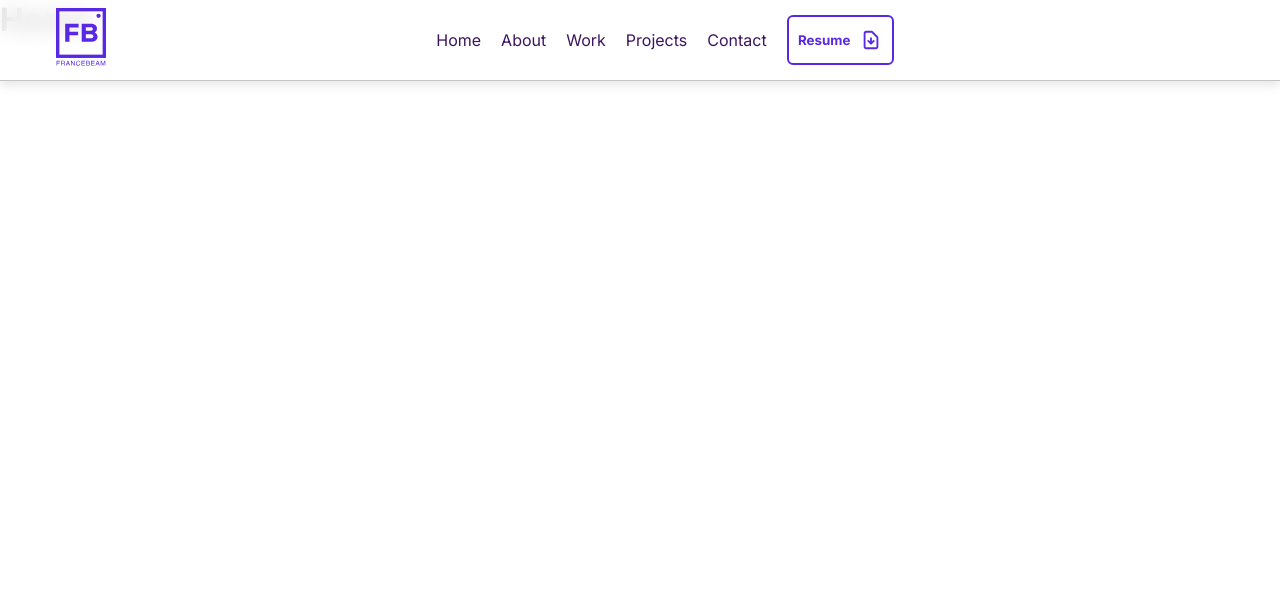
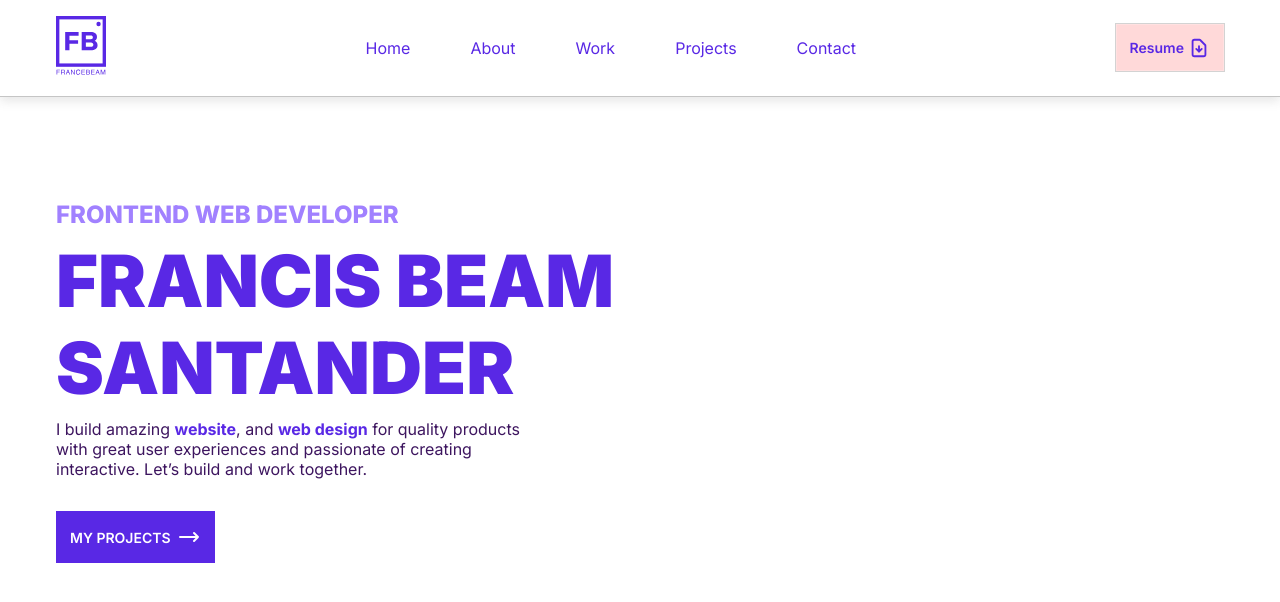
Before and after one commit to FRANCEBEAM/francisbeamsantander, a React app: page / in a window 1280 px wide. Built offline with nearby package versions, Linux system fonts and the light colour scheme.

Commit message:
wip hero section
mobile to desktop wip hero section

```diff
--- /dev/null
+++ b/src/components/Hero.js
@@ -0,0 +1,28 @@
+import React from 'react';
+import '../sass/Hero.scss';
+import { Link } from 'react-router-dom';
+import { HiOutlineArrowNarrowRight } from 'react-icons/hi'
+
+const Hero = () => {
+  return (
+    <>
+    <div className='hero-container'>
+        <div className='wrapper'>
+            <div className="hero-content">
+                <h3>FRONTEND WEB DEVELOPER</h3>
+                <h1>FRANCIS BEAM SANTANDER</h1>
+                <p>I build amazing <span>website</span>, and <span>web design</span> for quality products with great user experiences and passionate of creating interactive. Let’s build and work together.</p>
+                <div className='btn-content'>
+                    <Link to='/' className="btn-projects" href="">
+                        MY PROJECTS
+                        <HiOutlineArrowNarrowRight size={24} />
+                    </Link>
+                </div>
+            </div>
+        </div>
+    </div>
+    </>
+  )
+}
+
+export default Hero
--- a/src/components/Navbar.js
+++ b/src/components/Navbar.js
@@ -2,8 +2,8 @@ import React, { useEffect, useState } from 'react'
 import '../sass/Navbar.scss'
 import { HashLink as Link } from 'react-router-hash-link'
 import { HiOutlineDocumentDownload } from 'react-icons/hi'
-import { FaBars, FaTimes } from 'react-icons/fa'
-import { HiOutlineMenuAlt3 } from 'react-icons/hi'
+import { FaTimes } from 'react-icons/fa'
+import { HiOutlineMenuAlt3, HiX } from 'react-icons/hi'
 import useScrollListener from "../hooks/UseScroll";
 
 
@@ -31,14 +31,16 @@ const Navbar = () => {
     <>
     <nav className={`navbar-container ${navClassList.join(" ")}`} >
       <div className='wrapper'>
+
         <div className='logo'>
             <Link className='animate__animated animate__fadeInDown' to="#home" onClick={closeMobileMenu}>
               <img src="./assets/fblogovar1.svg" width={50}  alt="" />
             </Link>
         </div>
         <div className='menu-icon' onClick={handleClick}>
-          {click ? <FaTimes className='navbar-icon' /> : <HiOutlineMenuAlt3 className='navbar-icon' />}
+          {click ? <HiX className='navbar-icon' color='white' size={36} /> : <HiOutlineMenuAlt3 className='navbar-icon' size={36} />}
         </div>
+
         <ul className={click ? `nav-items active ${navClassList.join(" ")}` : "nav-items"} onClick={closeMobileMenu}>
           <li className='animate__animated animate__fadeInDown nav-item'>
             <Link className="nav-link" to="#home">
@@ -65,16 +67,21 @@ const Navbar = () => {
               Contact
             </Link>
           </li>
+          <li id="cv-section" className='animate__animated animate__fadeInDown nav-item'>
+            <a id="btn-resume" href='Francis Beam Santander Resume.pdf' download="Francis Beam Santander Resume.pdf">
+                Resume <HiOutlineDocumentDownload size='22' />
+            </a>
+          </li>
+        </ul>
+
         <div className='cv-container'>
           <li id="cv-section" className='animate__animated animate__fadeInDown nav-item'>
-                <a href='Francis Beam Santander Resume.pdf' download="Francis Beam Santander Resume.pdf">
-                  <button className="nav-link" id="btn-resume">
+            <a id="btn-resume" href='Francis Beam Santander Resume.pdf' download="Francis Beam Santander Resume.pdf">
                 Resume <HiOutlineDocumentDownload size='22' />
-                  </button>
             </a>
           </li>
         </div>
-          </ul>
+
       </div>
     </nav>
     </>
--- a/src/index.scss
+++ b/src/index.scss
@@ -7,9 +7,12 @@
 }
 
 $font-color: #3D155F;
-$font-white: #F2F2F2;
+$font-headline: #5928E5;
+$font-white: #FFFFFF;
 $primary-color: #5928E5;
 $line-color: #F7D046;
+$hover-color: #FFD9D9;
+$hover-fade: #FFEDED;
 $bg-color: #FFFFFF;
 $bg1-color: #F9F9F9;
 $bg2-color: #5928E5;
--- a/src/pages/Home.js
+++ b/src/pages/Home.js
@@ -1,9 +1,10 @@
 import React from 'react'
+import Hero from '../components/Hero'
 
 const Home = () => {
   return (
     <>
-        <h1>Home</h1>
+        <Hero />
     </>
   )
 }
--- /dev/null
+++ b/src/sass/Hero.scss
@@ -0,0 +1,74 @@
+
+@import '../index';
+
+div.hero-container {
+    div.wrapper {
+        padding: 200px 1em;
+        height: 100%;
+        div.hero-content {
+            h3 {
+                color: #A181FF;
+                font-size: clamp(20px,4vw, 24px);;
+                font-weight: 800;
+            }
+            h1 {
+                color: $font-headline;
+                padding-top: 8px;
+                font-size: clamp(53px, 12vw, 72px);
+                font-weight: 900;
+                max-width: 700px;
+            }
+            p {
+                color: $font-color;
+                max-width: 500px;
+                padding-top: 8px;
+            }
+            span {
+                color: $font-headline;
+                font-weight: 700;
+            }
+
+            div.btn-content {
+                padding-top: 2em;
+
+                a.btn-projects {
+                    display: inline-flex;
+                    text-decoration: none;
+                    gap: 6px;
+                    color: $font-white;
+                    font-weight: 600;
+                    align-items: center;
+                    background: $primary-color;
+                    padding: 14px 1em;
+                    cursor: pointer;
+                    transition: all 0.25s;
+                    font-size: 14px;
+
+                }
+                a.btn-projects:hover {
+                    box-shadow: $font-white -1px 1px, $font-white -2px 2px, $font-white -3px 3px, $primary-color -4px 4px, $primary-color -5px 5px, $primary-color -6px 6px, $primary-color -7px 7px;
+                    transform: translate3d(8px, -6px, 0);
+                }
+            }
+        }
+    }
+}
+
+@media screen and (min-width: 1200px) {
+    div.hero-container {
+
+        div.wrapper {
+            width: 1200px;
+            margin: 0 auto;
+
+            // div.hero-content {
+            //     h1 {
+            //         width: 700px;
+            //     }
+            //     p {
+            //         width: 700px;
+            //     }
+            // }
+        }
+    }
+}
--- a/src/sass/Navbar.scss
+++ b/src/sass/Navbar.scss
@@ -6,7 +6,7 @@ nav.navbar-hidden {
     transform: translateY(-100%);
   }
 
-nav.navbar-container{
+nav.navbar-container {
     position: fixed;
     width: 100%;
     background: rgba(255, 255, 255, 0.85);
@@ -15,154 +15,147 @@ nav.navbar-container{
     backdrop-filter: blur(10px);
     transition: transform 150ms ease-in-out;
     z-index: 999;
-    div.wrapper{
+
+    div.wrapper {
         padding: 1em 1em;
         display: flex;
         justify-content: space-between;
         align-items: center;
-        .logo{
-            text-decoration: none;
-            list-style: none;
-            a{
-                text-decoration: none;
-                list-style: none;
-                color: $font-color;
+
+        .menu-icon {
+            cursor: pointer;
+            z-index: 999;
+        }
+
+        ul.nav-items.active {
+            left: 0;
+        }
+
+        ul.nav-items {
+            background: #202020;
+            position: absolute;
+            width: 100%;
+            line-height: 80px;
+            height: 900px;
+            top: 0;
+            justify-content: center;
+            text-align: center;
+            left: -100%;
+            transition:  ease-in-out .3s;
+            padding-top: 80px;
+
+            li.nav-item {
+                a.nav-link {
+                    justify-content: center;
+                    text-align: center;
+                    width: 100%;
+                    text-decoration: none;
+                    list-style: none;
+                    color: $font-white;
+                    display: flex;
+                    transition: all 0.3s;
+                }
+                a.nav-link:hover {
+                    background-color: $primary-color;
+                    font-weight: bold;
+
+                }
             }
-        }
-        .menu-icon{
-            .navbar-icon{
-                color: #121212;
-                font-size: 30px;
-                cursor: pointer;
+            li {
+                a#btn-resume {
+                    text-decoration: none;
+                    gap: 4px;
+                    list-style: none;
+                    display: inline-flex;
+                    align-items: center ;
+                    color: $font-white;
+                    padding: 0 2em;
+                    height: 60px;
+                    background: $primary-color;
+                }
+                a#btn-resume:hover {
+                    background: #341881;
+                    transition: ease-in-out 0.3s;
+                }
             }
         }
 
-        ul.nav-items{
-            position: absolute;
-            width: 100%;
-            justify-content: center;
-            text-align: center;
-            line-height: 80px;
-            top: 79px;
-            left: -100%;
-            transition: ease-in-out .3s;
-            li.nav-item{
-                background: $bg-color;
-                text-decoration: none;
-                list-style: none;
-                a{
-                    color: $font-color;
-                    text-decoration: none;
-                    list-style: none;
-                }
-                button#btn-resume{
-                    justify-content: center;
-                    display: flex;
-                    margin: 0 auto;
-                    cursor: pointer;
-                    background: transparent;
-                    font-weight: bold;
-                    color: $bg2-color;
-                    width: 50%;
-                    align-items: center;
-                    border: 2px $primary-color solid;
-                    padding: .1em .7em;
-                    gap: 10px;
-                    height: 50px;
-                }
-            }
-            li.nav-item:nth-child(1){
-                animation-delay: 100ms;
-            }
-            li.nav-item:nth-child(2){
-                animation-delay: 200ms;
-            }
-            li.nav-item:nth-child(3){
-                animation-delay: 300ms;
-            }
-            li.nav-item:nth-child(4){
-                animation-delay: 400ms;
-            }
-            li.nav-item:nth-child(5){
-                animation-delay: 500ms;
-            }
-            li.nav-item:nth-child(6){
-                animation-delay: 600ms;
-            }
+        div.cv-container {
+            display: none;
         }
 
-        ul.nav-items.active{
-            left: 0;
-            transition: ease-in-out .3s;
-            a{
-                color: $bg-color;
-                text-decoration: none;
-                list-style: none;
-            }
-            .nav-link{
-                width: 100%;
-                display: flex;
-                justify-content: center;
-                align-items: center;
-            }
-            .nav-link:hover{
-                transition: ease-in-out 0.3s;
-                background: $primary-color;
-            }
-        }
-        ul.nav-items.active.navbar-hidden{
+        div.cv-container.active.navbar-hidden {
             transform: translateY(-100%);
-
         }
     }
 }
 
-@media screen and (min-width: 1200px){
-    nav.navbar-container{
+
+@media screen and (min-width: 1200px) {
+    nav.navbar-container {
         z-index: 999;
-        div.wrapper{
-            padding: 0px 1em;
+
+        div.wrapper {
+            align-items: center;
+            padding: 1em 1em;
             width: 1200px;
             margin: 0 auto;
+            display: flex;
+            justify-content: space-between;
 
-            div.logo{
-                align-items: center;
+            div.menu-icon {
+                display: none;
+            }
+
+            ul.nav-items {
+                position: unset;
+                height: 0px;
+                background: none;
                 display: flex;
-                a{
-                    font-size: 20px;
+                gap: 60px;
+                padding: 0px;
+
+                li.nav-item {
+                    align-items: center;
+                    display: flex;
+                    list-style: none;
+                    text-decoration: none;
+                    a.nav-link {
+                        color: $primary-color;
+                    }
+                    a.nav-link:hover {
+                        color: $primary-color;
+                        background: none;
+                    }
+                }
+                li#cv-section {
+                    display: none;
                 }
             }
-            div.menu-icon{
-                    display: none;
-            }
 
-            ul.nav-items{
-                left: 0;
-                display: flex;
-                position: unset;
-                // justify-content: space-between;
-                gap: 20px;
-                align-items: center;
-                li.nav-item{
-                    font-size: 16px;
-                    background: none;
-                    button#btn-resume{
-                        width: 100%;
-                        border-radius: 6px;
-                        box-shadow: inset 0px 0px 0px 0px $primary-color;
-                        transition: all 0.25s;
-                    }
-                    button#btn-resume:hover{
-                        box-shadow: inset 130px 0 0 0 $primary-color;
-                        color: $bg-color;
-                    }
-                    .nav-link{
-                        transition: all 0.25s;
-                    }
-                    .nav-link:hover{
-                        background: unset;
-                        color: $primary-color;
-                    }
+            div.cv-container {
+                display: block;
+                list-style: none;
+                a#btn-resume {
+                    cursor: pointer;
+                    text-decoration: none;
+                    gap: 4px;
+                    list-style: none;
+                    display: inline-flex;
+                    align-items: center ;
+                    padding: 0 1em;
+                    height: 47px;
+                    font-size: 14px;
+                    // border: 2px solid $hover-color;
+                    background: $hover-color;
+                    color: $primary-color;
+                    font-weight:600;
+                    transition: all 0.25s;
+                    box-shadow: rgba(255, 255, 255, 0.2) 0px 0px 0px 1px inset, rgba(207, 207, 207, 0.9) 0px 0px 0px 1px;
+                }
+                a#btn-resume:hover {
+                    box-shadow: inset 130px 0 0 0 $hover-fade;
+                    color: $primary-color;
                 }
 
             }
```
Also changed, not shown: src/components/PageTemplate.js (added, +9 -0 lines). Lines whose indentation alone changed are shown as unchanged.
